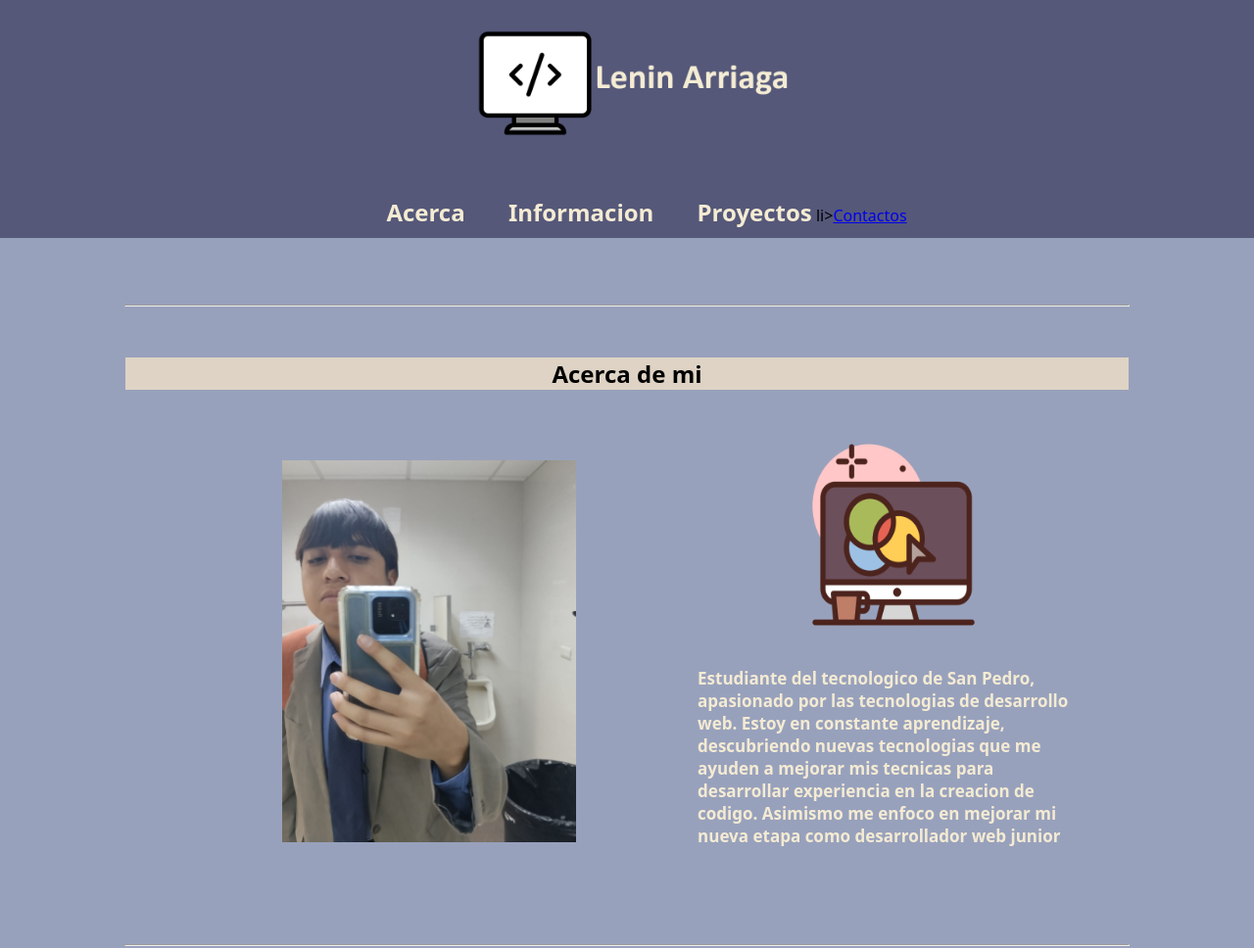
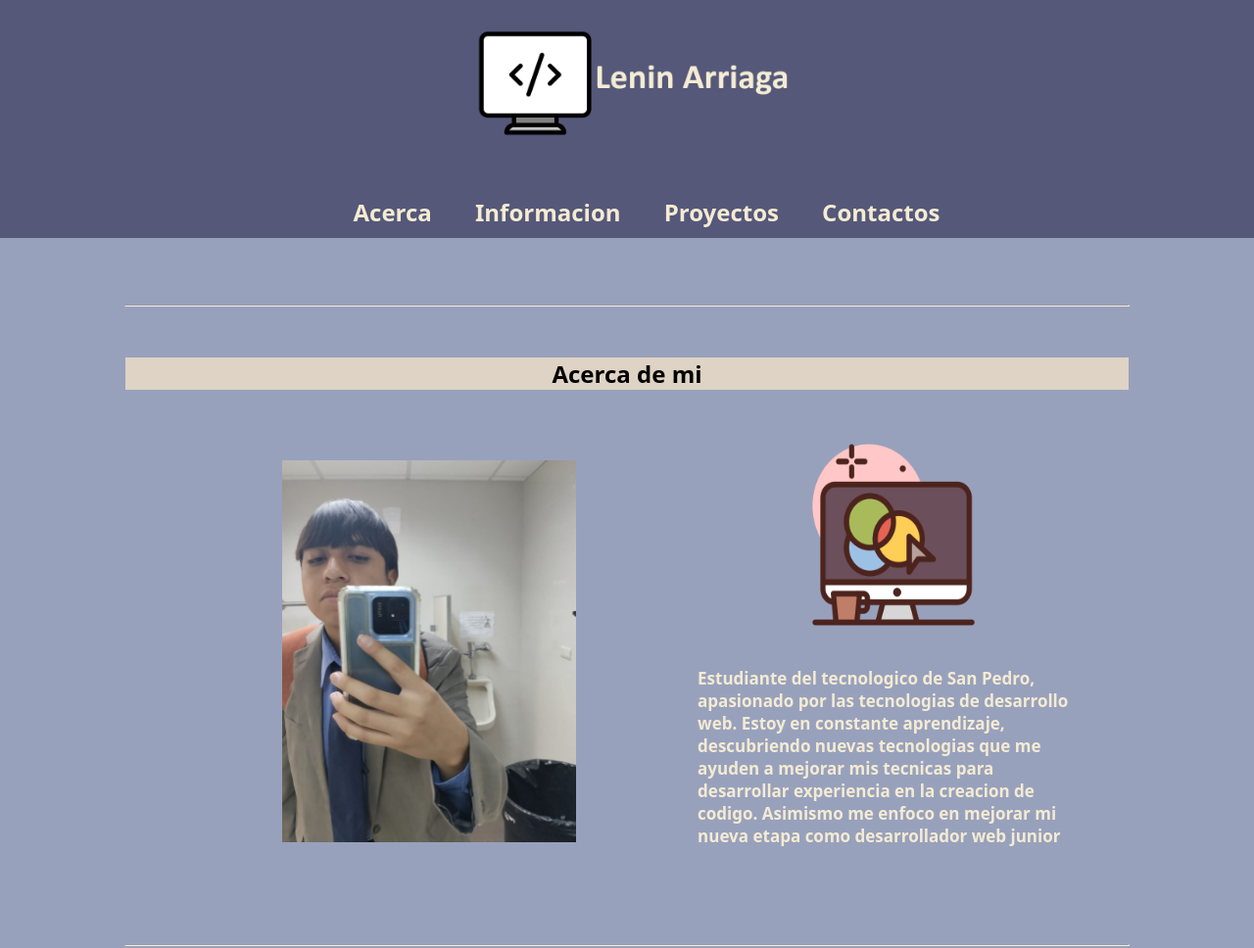
Before and after one commit to LeninJoestar/SoyLenin, a plain HTML site: page index.html in a window 1280 px wide. Shown: the top 968 px of the page at 98% size. Drawn offline with Linux system fonts and the light colour scheme.

Commit message:
Mi pagina web

```diff
--- a/index.html
+++ b/index.html
@@ -20,7 +20,7 @@
                     <li><a href="#presentacion">Acerca</a></li>
                     <li><a href="#curriculum">Informacion</a></li>
                     <li><a href="#github">Proyectos</a></li>
-                    li><a href="footer">Contactos</a></li>
+                    <li><a href="footer">Contactos</a></li>
                 </ul>
             </nav>
         </div>
```
